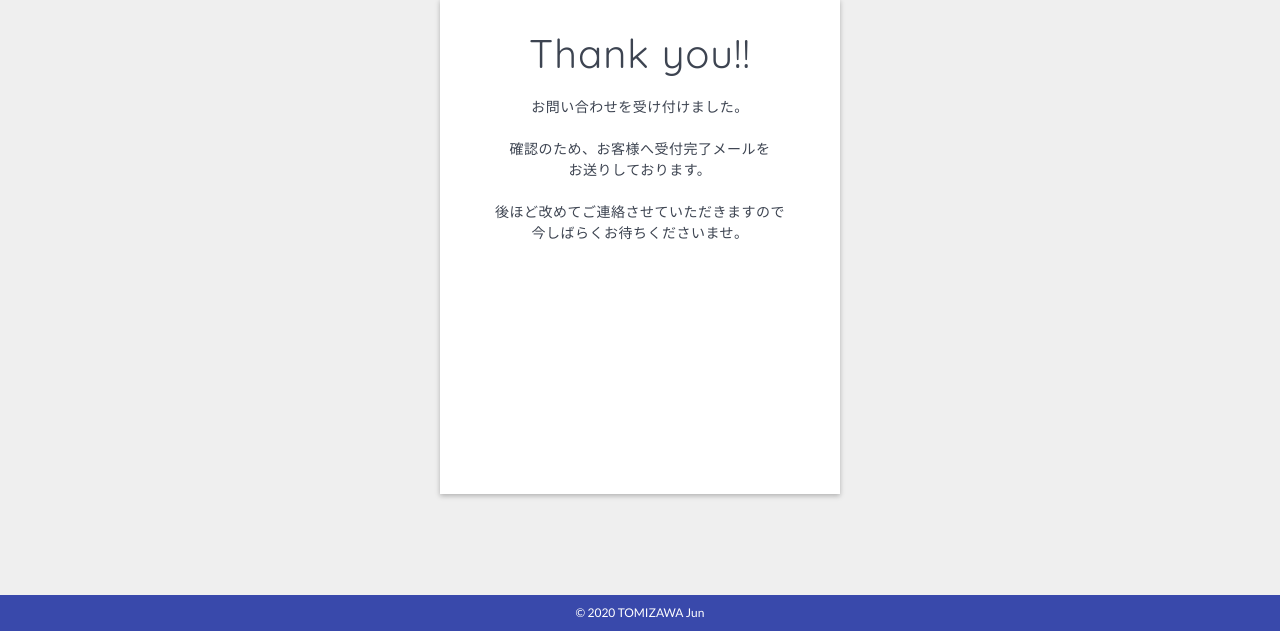
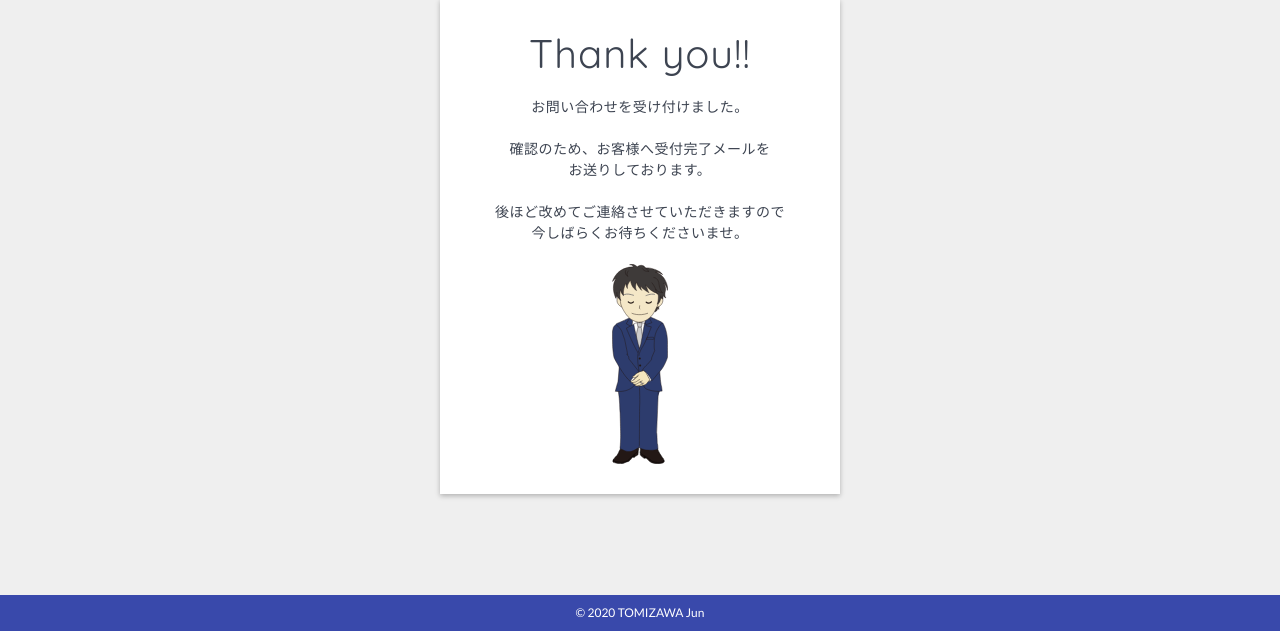
Before and after one commit to tomizawa0214/tomizawa, a Django app: page /contact/thanks/ in a window 1280 px wide. Shown: the part 169-800 px from the top of the page. Run offline with Django 3.2, Linux system fonts and the light colour scheme; some libraries are stand-ins or nearby versions.

Commit message:
コンタクトサンクスのイラスト修正

```diff
--- a/portfolio/static/css/_contact-thanks.scss
+++ b/portfolio/static/css/_contact-thanks.scss
@@ -14,9 +14,9 @@
       line-height: 1.5;
       margin: 20px 0;
     }
-    div {
+    &--image {
       height: 200px;
-      background-image: url("../img/illust.svg");
+      background-image: url("../img/myillust.svg");
       background-repeat: no-repeat;
       background-size: contain;
       background-position: center;
--- a/portfolio/static/css/_nav.scss
+++ b/portfolio/static/css/_nav.scss
@@ -12,8 +12,12 @@
     margin: 0;
     font-family: 'Archivo Black', sans-serif;
     font-size: 30px;
-    color: #1a237e;
     letter-spacing: .8px;
+    a {
+      color: #1a237e;
+      text-decoration: none;
+      cursor: pointer;
+    }
   }
   &__toggler {
     position: relative;
--- a/portfolio/static/css/style.css
+++ b/portfolio/static/css/style.css
@@ -398,8 +398,13 @@ body {
   margin: 0;
   font-family: 'Archivo Black', sans-serif;
   font-size: 30px;
+  letter-spacing: .8px;
+}
+
+.nav h1 a {
   color: #1a237e;
-  letter-spacing: .8px;
+  text-decoration: none;
+  cursor: pointer;
 }
 
 .nav__toggler {
@@ -1846,9 +1851,9 @@ footer h5 {
   margin: 20px 0;
 }
 
-.contact-thanks__wrap div {
+.contact-thanks__wrap--image {
   height: 200px;
-  background-image: url("../img/illust.svg");
+  background-image: url("../img/myillust.svg");
   background-repeat: no-repeat;
   background-size: contain;
   background-position: center;
--- a/portfolio/templates/portfolio/base.html
+++ b/portfolio/templates/portfolio/base.html
@@ -28,7 +28,7 @@
     <!-- Navigation -->
     <nav class="navbar navbar-expand-md">
       <div class="nav container-fluid">
-        <h1>TOMIZAWA Jun</h1>
+        <h1><a href="{% url 'index' %}">TOMIZAWA Jun</a></h1>
         <button class="nav__toggler navbar-toggler" data-toggle="collapse" data-target="#navbarResponsive">
           <i class="nav__toggler--open fas fa-bars" aria-hidden="true"></i>
           <p class="nav__toggler--close">×</p>
--- a/portfolio/templates/portfolio/contact_thanks.html
+++ b/portfolio/templates/portfolio/contact_thanks.html
@@ -15,7 +15,7 @@
   <div class="contact-thanks__wrap">
     <h2>Thank you!!</h2>
     <p>お問い合わせを受け付けました。<br><br>確認のため、お客様へ受付完了メールを<br class="d-none d-sm-block">お送りしております。<br><br>後ほど改めてご連絡させていただきますので<br class="d-none d-sm-block">今しばらくお待ちくださいませ。</p>
-    <div></div>
+    <div class="contact-thanks__wrap--image"></div>
   </div>
 </div>
 {% endblock %}
```
Also changed, not shown: portfolio/static/img/illust.svg (deleted), portfolio/static/img/myillust.svg (added).
